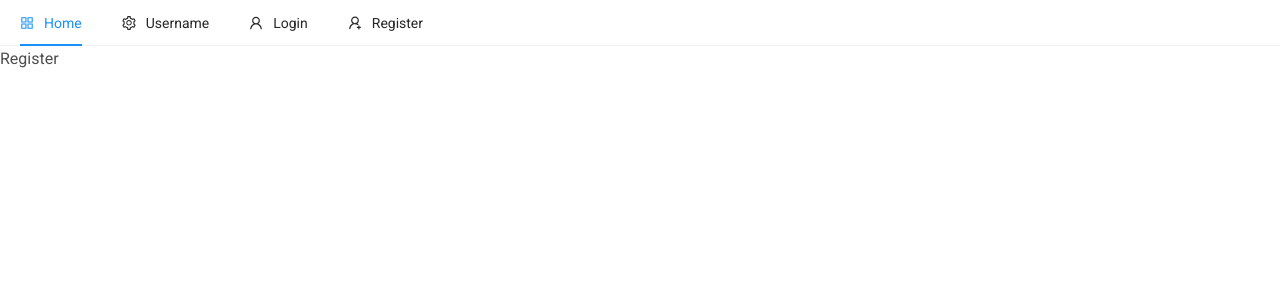
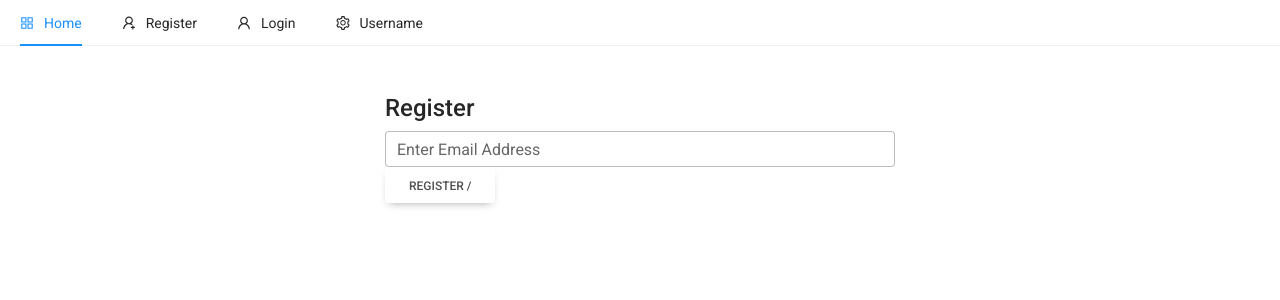
Before and after one commit to ShashankAgarwal77/Ecommerce-MERN, a React (Create React App) app in the folder client/: page /register in a window 1280 px wide. Shown: the top 300 px of the page. Built offline with nearby package versions, Linux system fonts and the light colour scheme.

Commit message:
adding firebase.js and designing register page

```diff
--- a/client/package.json
+++ b/client/package.json
@@ -8,6 +8,7 @@
     "@testing-library/react": "^11.2.7",
     "@testing-library/user-event": "^12.8.3",
     "antd": "^4.16.8",
+    "firebase": "^8.7.1",
     "mdb-react-ui-kit": "^1.1.0",
     "mdb-ui-kit": "^3.9.0",
     "react": "^17.0.2",
--- a/client/src/components/nav/Header.js
+++ b/client/src/components/nav/Header.js
@@ -1,16 +1,19 @@
-import React, { useState } from 'react';
-import { Menu } from 'antd';
+import React, { useState } from "react";
+import { Menu } from "antd";
 import {
   MailOutlined,
   AppstoreOutlined,
   SettingOutlined,
   UserOutlined,
   UserAddOutlined,
-} from '@ant-design/icons';
+} from "@ant-design/icons";
+
+import { Link } from "react-router-dom";
+
 const { SubMenu, Item } = Menu;
 
 const Header = () => {
-  const [current, setCurrent] = useState('home');
+  const [current, setCurrent] = useState("home");
 
   const handleClick = (e) => {
     // console.log(e.key);
@@ -18,23 +21,23 @@ const Header = () => {
   };
 
   return (
-    <Menu onClick={handleClick} selectedKeys={[current]} mode='horizontal'>
-      <Item key='home' icon={<AppstoreOutlined />}>
-        Home
+    <Menu onClick={handleClick} selectedKeys={[current]} mode="horizontal">
+      <Item key="home" icon={<AppstoreOutlined />}>
+        <Link to="/">Home</Link>
       </Item>
 
-      <SubMenu key='SubMenu' icon={<SettingOutlined />} title='Username'>
-        <Item key='setting:1'>Option 1</Item>
-        <Item key='setting:2'>Option 2</Item>
-      </SubMenu>
-
-      <Item key='login' icon={<UserOutlined />} className='float-right'>
-        Login
+      <Item key="register" icon={<UserAddOutlined />} className="float-right">
+        <Link to="/register">Register</Link>
       </Item>
 
-      <Item key='register' icon={<UserAddOutlined />}>
-        Register
+      <Item key="login" icon={<UserOutlined />} className="float-right">
+        <Link to="/login">Login</Link>
       </Item>
+
+      <SubMenu key="SubMenu" icon={<SettingOutlined />} title="Username">
+        <Item key="setting:1">Option 1</Item>
+        <Item key="setting:2">Option 2</Item>
+      </SubMenu>
     </Menu>
   );
 };
--- a/client/src/pages/auth/Register.js
+++ b/client/src/pages/auth/Register.js
@@ -1,9 +1,37 @@
-import React from 'react';
+import React, { useState } from "react";
+import { MDBInput } from "mdb-react-ui-kit";
 
 const Register = () => {
+  const [email, setEmail] = useState("");
+
+  const handleSubmit = () => {
+    //
+  };
+
+  const registerForm = () => {};
+
   return (
-    <div>
-      <p>Register</p>
+    <div className="container p-5">
+      <div className="row">
+        <div className="col-md-6 offset-md-3">
+          <h4>Register</h4>
+          <form onSubmit={handleSubmit}>
+            <MDBInput
+              label="Enter Email Address"
+              type="email"
+              id="typeEmail"
+              // className="form-control"
+              value={email}
+              onChange={(e) => setEmail(e.target.value)}
+              autofocus
+            />
+
+            <button type="submit" className="btn btn-raised">
+              Register / {email}
+            </button>
+          </form>
+        </div>
+      </div>
     </div>
   );
 };
```
Also changed, not shown: client/src/firebase.js (added, +19 -0 lines), 1 other file (tests, documents, lock files or other folders).
